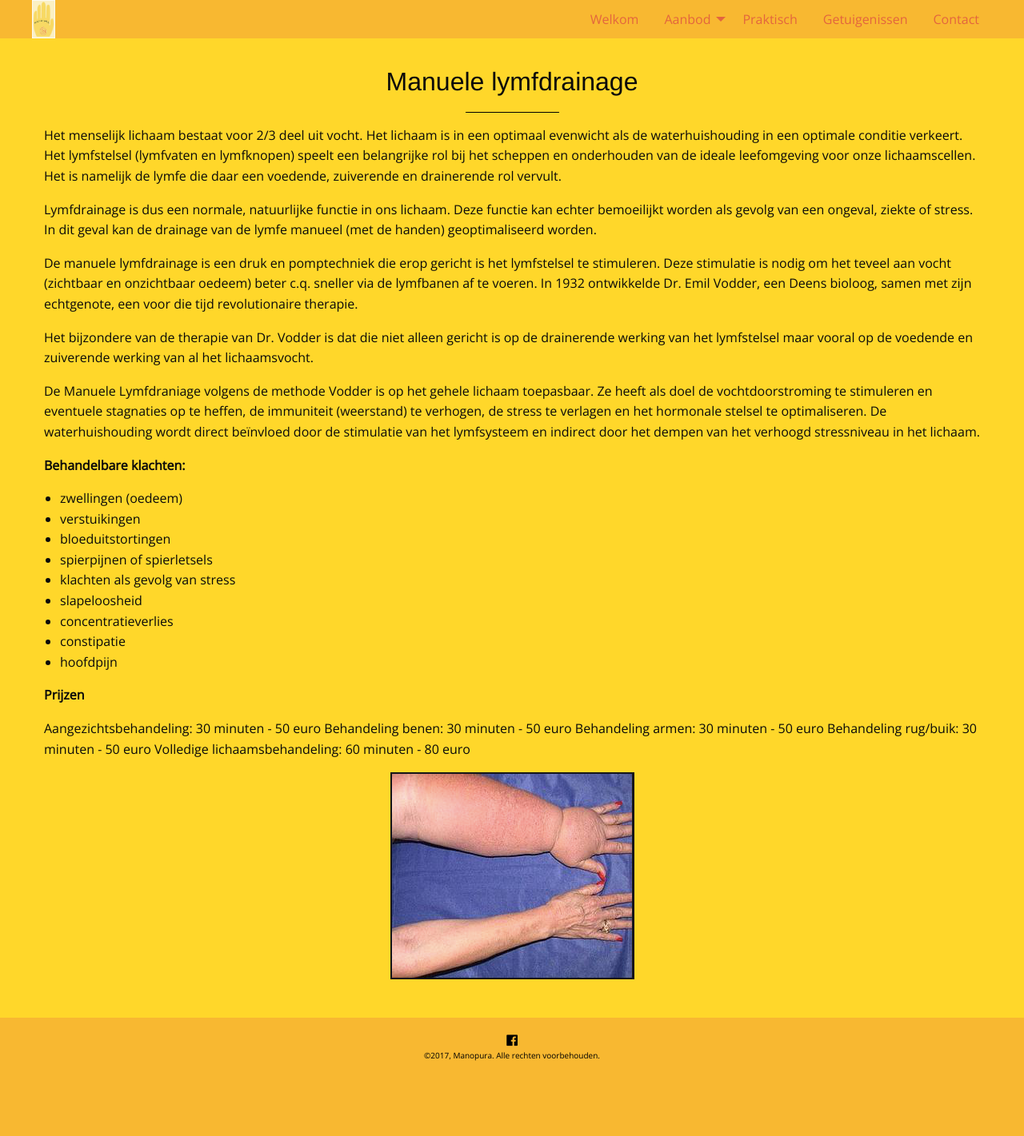
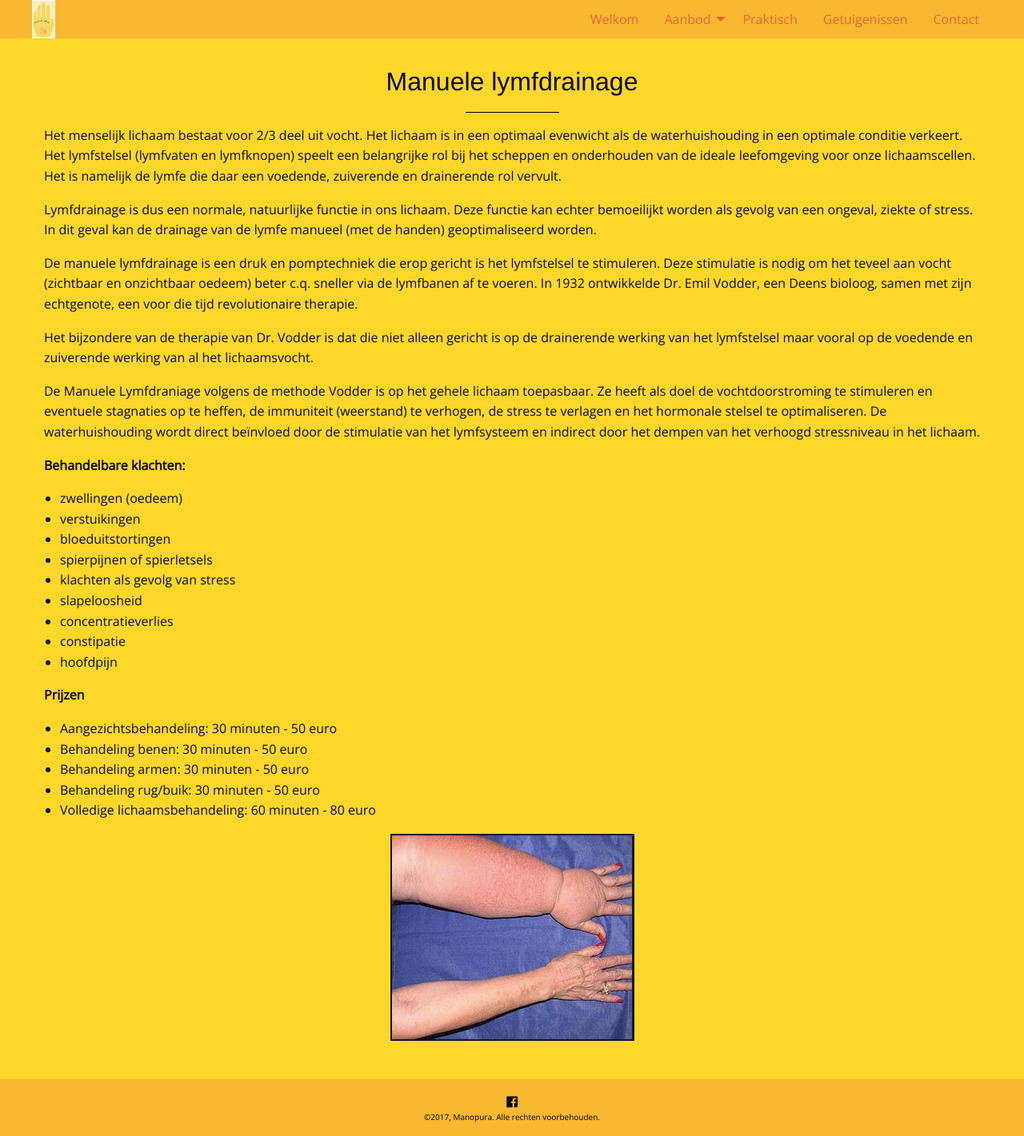
Before and after one commit to manopura/manopura.github.io, a Jekyll site: the page built from lymfedrainage.md, in a window 1280 px wide. Shown: the whole page at 80% size. Built offline with Jekyll 4.4.1, drawn with Linux system fonts in a browser that asks for light colours; nearby versions of some CDN libraries; before the commit the page ends 1344 px from its top, so only the background shows below that; part of the change alters nothing that is shown.

```diff
--- a/lymfedrainage.md
+++ b/lymfedrainage.md
@@ -33,11 +33,11 @@ De Manuele Lymfdraniage volgens de methode Vodder is op het gehele lichaam toepa
 
 **Prijzen**
 
-Aangezichtsbehandeling: 30 minuten - 50 euro
-Behandeling benen: 30 minuten - 50 euro
-Behandeling armen: 30 minuten - 50 euro
-Behandeling rug/buik: 30 minuten - 50 euro
-Volledige lichaamsbehandeling: 60 minuten - 80 euro
+* Aangezichtsbehandeling: 30 minuten - 50 euro
+* Behandeling benen: 30 minuten - 50 euro
+* Behandeling armen: 30 minuten - 50 euro
+* Behandeling rug/buik: 30 minuten - 50 euro
+* Volledige lichaamsbehandeling: 60 minuten - 80 euro
 
 
 
```
